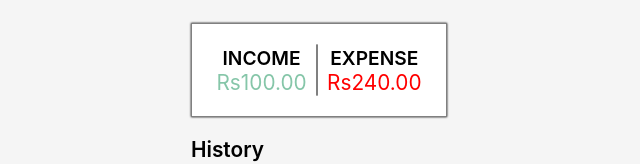
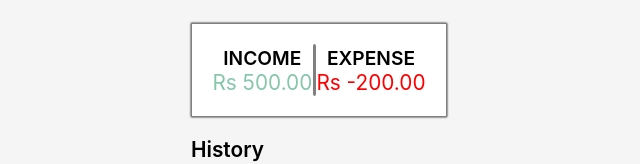
Before and after one commit to ks-vijai/Expense-Tracker, a React (Create React App) app: page / in a window 1280 px wide. Shown: the part 180-344 px from the top of the page, without its empty margins (321-961 px from the left). Built offline with nearby package versions, Linux system fonts and the light colour scheme.

Commit message:
refactor: expense-tracker: modify incomeexpenses
Show accurate value of income and expense

Signed-off-by: ks-vijai <vijaiks.19cse@kongu.edu>

```diff
--- a/src/components/IncomeExpenses.js
+++ b/src/components/IncomeExpenses.js
@@ -1,16 +1,31 @@
-import React from "react";
+import React, { useContext } from "react";
+import { GlobalContext } from "../context/GlobalContext";
 
 function IncomeExpenses() {
+  const { transactions } = useContext(GlobalContext);
+
+  const amounts = transactions.map((transaction) => transaction.amount);
+
+  const incomeAmount = amounts
+    .filter((amount) => amount > 0)
+    .reduce((acc, amount) => acc + amount, 0)
+    .toFixed(2);
+
+  const expenseAmount = amounts
+    .filter((amount) => amount < 0)
+    .reduce((acc, amount) => acc + amount, 0)
+    .toFixed(2);
+
   return (
     <div className="income-expenses">
       <div>
         <div className="expenses-heading">INCOME</div>
-        <div className="income">Rs100.00</div>
+        <div className="income">Rs {incomeAmount}</div>
       </div>
       <div className="expenses-seperator"></div>
       <div>
         <div className="expenses-heading">EXPENSE</div>
-        <div className="expenses">Rs240.00</div>
+        <div className="expenses">Rs {expenseAmount}</div>
       </div>
     </div>
   );
```
